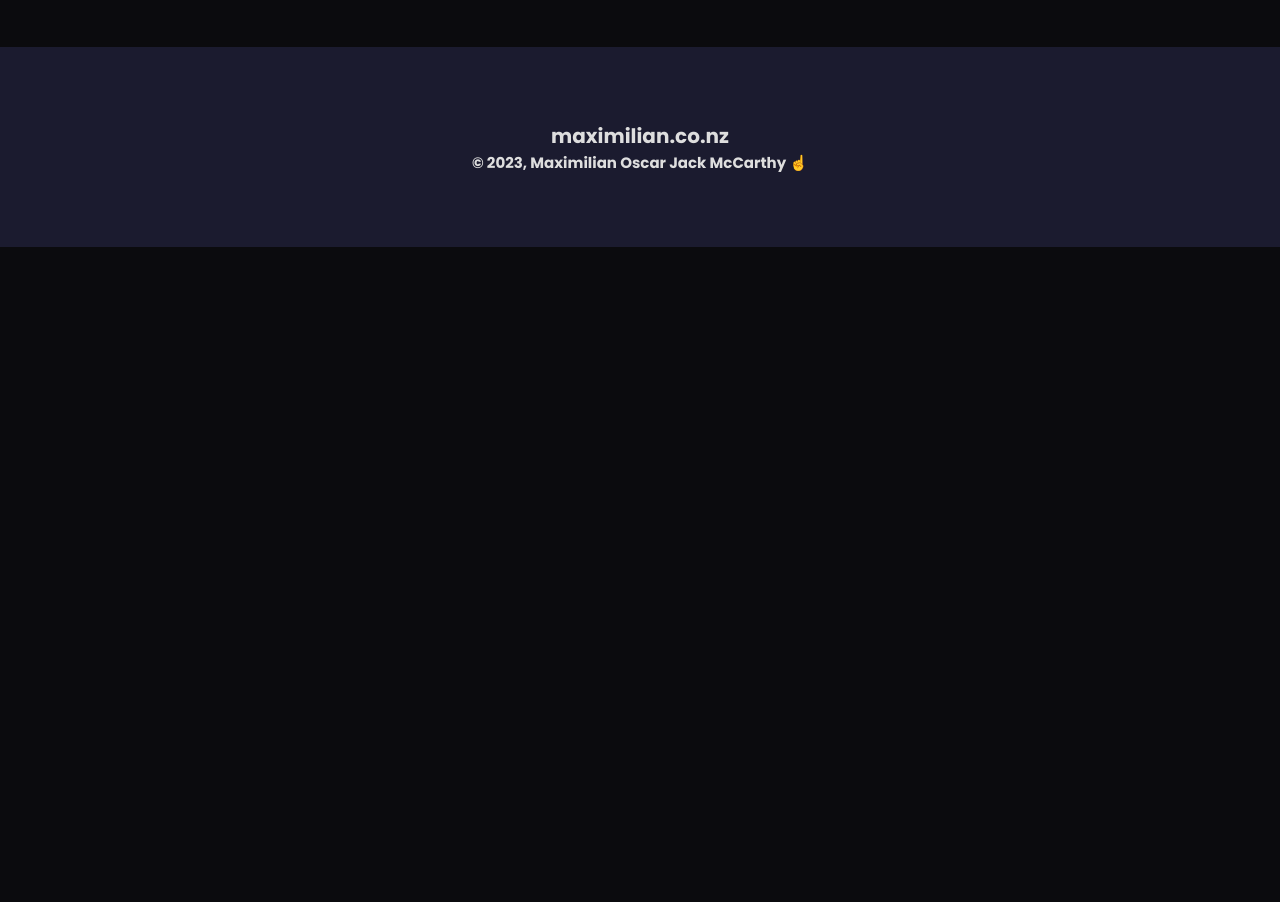
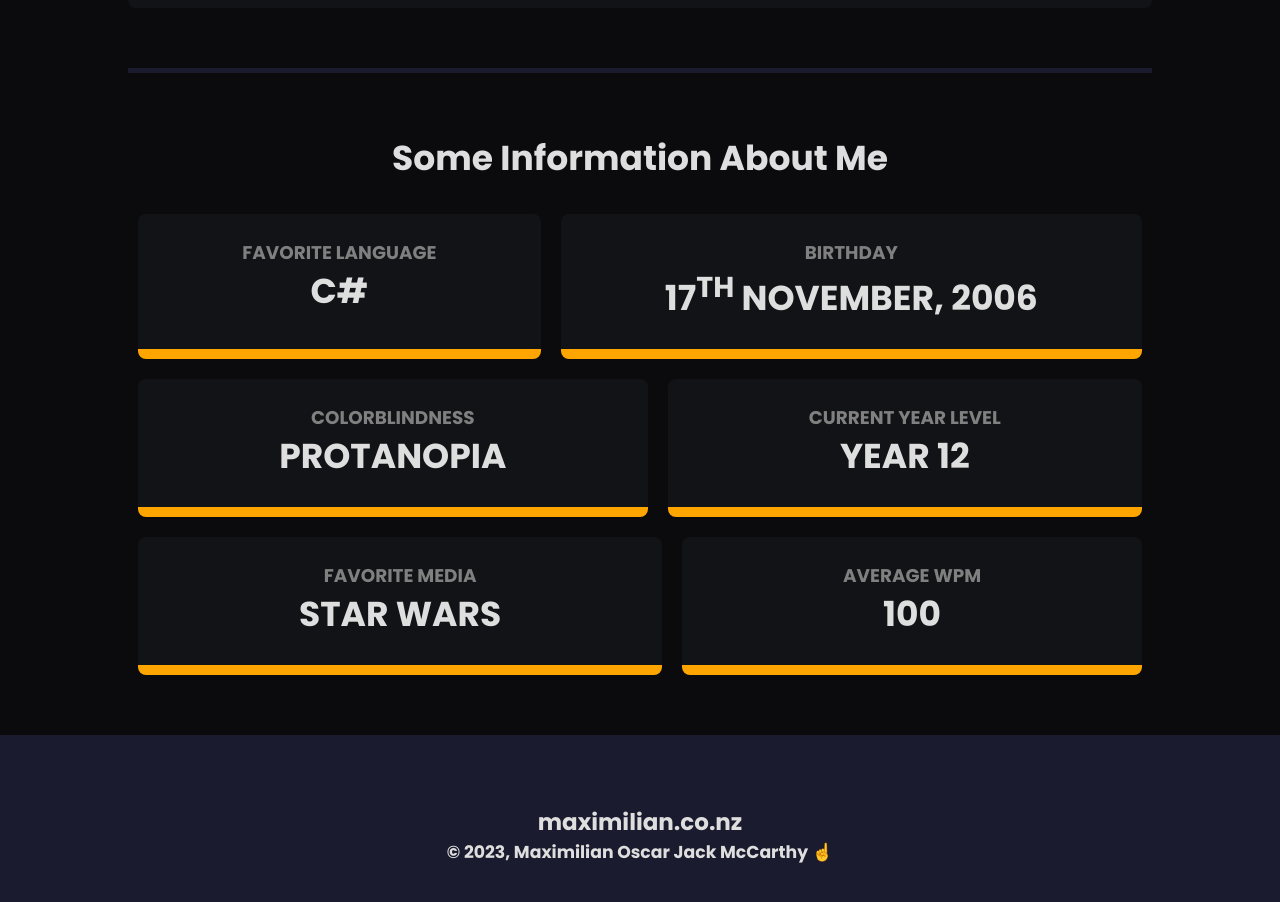
Before and after one commit to MaximilianMcC/Maximilian, a plain HTML site: page index.html in a window 1280 px wide. Shown: the part 588-1490 px from the top of the page. Before the commit the page ends 835 px from the top, so only its background shows below. Drawn offline with nearby package versions, Linux system fonts and the light colour scheme; a script that the page names is missing.

Commit message:
Added information cards section

```diff
--- a/index.html
+++ b/index.html
@@ -47,6 +47,40 @@
 			</ul>
 		</div>
 
+		<hr>
+
+		<div>
+			<h2 class="centre">Some Information About Me</h2>
+
+			<!-- Information cards -->
+			<div class="information">
+				<div class="information-card">
+					<h2>Favorite Language</h2>
+					<h1>C#</h1>
+				</div>
+				<div class="information-card">
+					<h2>Birthday</h2>
+					<h1>17<sup>th</sup> November, 2006</h1>
+				</div>
+				<div class="information-card">
+					<h2>Colorblindness</h2>
+					<h1>Protanopia</h1>
+				</div>
+				<div class="information-card">
+					<h2>Current year level</h2>
+					<h1>Year 12</h1>
+				</div>
+				<div class="information-card">
+					<h2>Favorite Media</h2>
+					<h1>Star Wars</h1>
+				</div>
+				<div class="information-card">
+					<h2>Average WPM</h2>
+					<h1>100</h1>
+				</div>
+			</div>
+		</div>
+
 	</main>
 
 	<!-- Footer -->
--- a/styles/style.scss
+++ b/styles/style.scss
@@ -15,7 +15,7 @@ $text-color: #dedede;
 
 // Website
 html {
-	font-size: 20px;
+	font-size: 23px;
 
 	body {
 		height: 100vh;
@@ -39,7 +39,7 @@ header {
 
 // Main website content
 main {
-	margin: 50px 160px;
+	margin: 50px 10%;
 
 
 	// Content box
@@ -73,6 +73,38 @@ main {
 						border-bottom: 3px solid $second-accent-color;
 					}
 				}
+			}
+		}
+	}
+
+	// Information cards
+	.information {
+		display: flex;
+		flex-wrap: wrap;
+		justify-content: space-around;
+
+		//TODO: Don't do this. Hack
+		margin-top: 20px;
+
+		&-card {
+			background-color: $secondary-background-color;
+
+			padding: 25px 100px;
+			margin: 10px;
+
+			flex: auto;
+			border-bottom: 10px solid $second-accent-color;
+			border-radius: 8px;
+
+			text-align: center;
+			text-transform: uppercase;
+			h1 {
+				color: $text-color;
+				font-size: 1.5rem;
+			}
+			h2 {
+				color: gray;
+				font-size: 0.8rem;
 			}
 		}
 	}
@@ -119,6 +151,14 @@ code {
 	text-align: center;
 }
 
+// Line thing
+hr {
+	background-color: $accent-color;
+	height: 5px;
+	border: none;
+	margin: 60px 0px;
+}
+
 // Twemoji stuff
 img.emoji {
 	height: 1em;
```
Also changed, not shown: styles/style.css, 1 other file.
